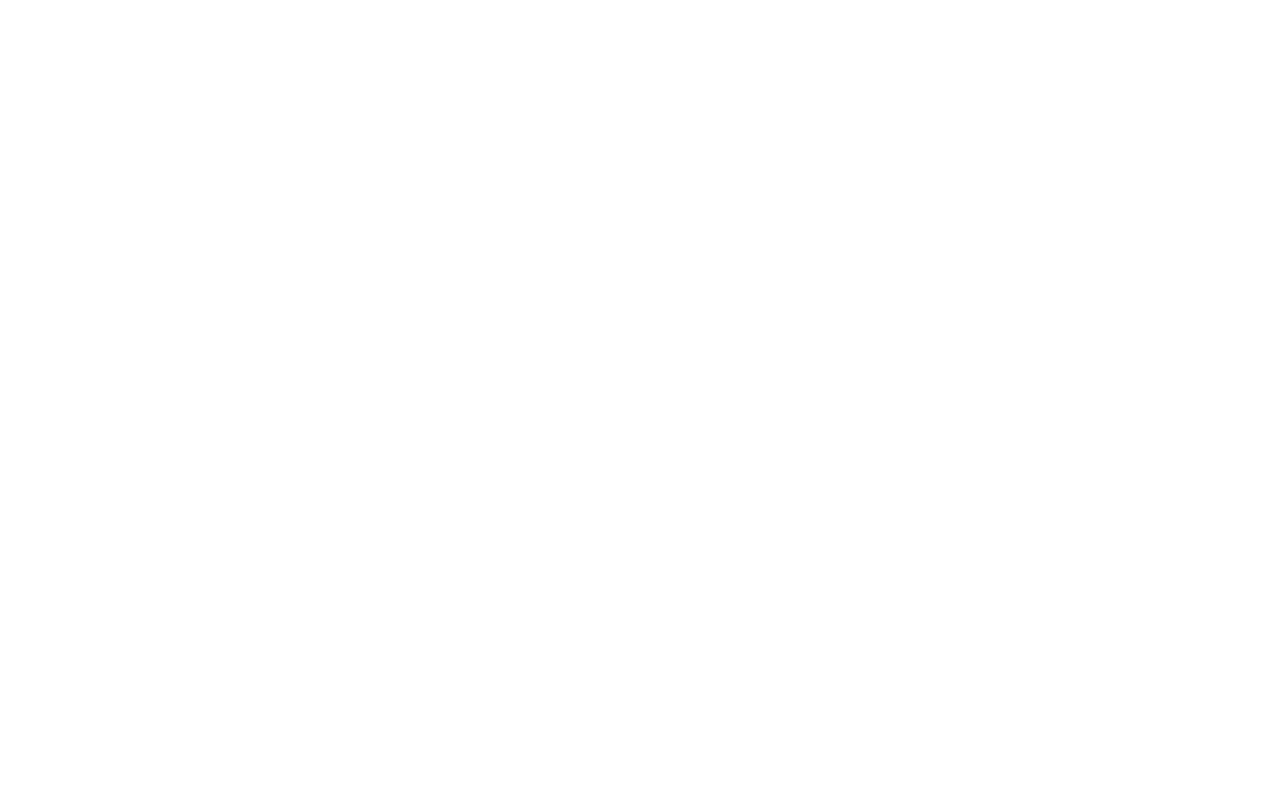
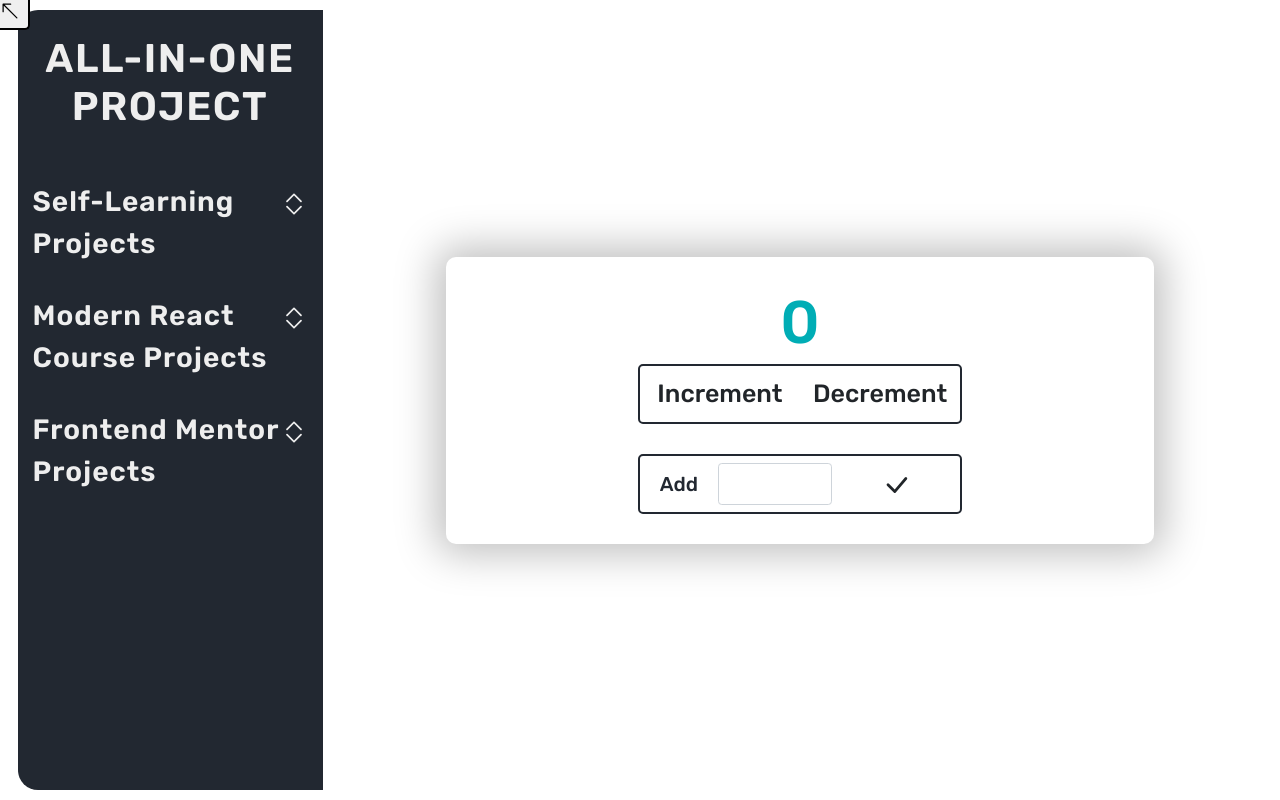
Before and after one commit to Ahmed-Shawareb-Full-Stack/all--in-one_project, a React (Vite) app: page /counter in a window 1280 px wide. Before the commit this address had no page. Built offline with nearby package versions, Linux system fonts and the light colour scheme.

Commit message:
add immer , useReducer

```diff
--- a/package.json
+++ b/package.json
@@ -9,6 +9,7 @@
     "preview": "vite preview"
   },
   "dependencies": {
+    "immer": "^9.0.18",
     "react": "^18.2.0",
     "react-dom": "^18.2.0",
     "react-icons": "^4.7.1",
--- a/src/App.jsx
+++ b/src/App.jsx
@@ -5,6 +5,7 @@
 import AccordionPage from "./pages/CP_AccordionPage";
 import DropdownPage from "./pages/CP_DropdownPage";
 import TablePage from "./pages/CP_TablePage/index";
+import CounterPage from "./pages/CP_CounterPage";
 
 import "./index.scss";
 
@@ -19,6 +20,7 @@
           <Route path="accordion" element={<AccordionPage />} />
           <Route path="dropdown" element={<DropdownPage />} />
           <Route path="table" element={<TablePage />} />
+          <Route path="counter" element={<CounterPage />} />
           //* ─── Frontend Mentor Projects ────────
           <Route path="card" element={<Project$1$Card />} />
         </Route>
--- /dev/null
+++ b/src/components/CP_Counter/index.jsx
@@ -0,0 +1,112 @@
+import React, { useReducer } from "react";
+import produce from "immer";
+import { BsCheckLg } from "react-icons/bs";
+
+import "./styles.scss";
+
+const INCREMENT_COUNT = "increment";
+const DECREMENT_COUNT = "decrement";
+const CHANGE_ADDED_VALUE = "change-added-value";
+const SUBMIT_ADDED_VALUE_FORM = "submit-added-value-form";
+
+const Counter = () => {
+  const [state, dispatch] = useReducer(produce(reducer), {
+    count: 0,
+    addedValue: 0,
+  });
+
+  const increment = () => {
+    dispatch({
+      type: INCREMENT_COUNT,
+    });
+  };
+
+  const decrement = () => {
+    dispatch({
+      type: DECREMENT_COUNT,
+    });
+  };
+
+  const handleChange = (event) => {
+    const value = parseFloat(event.target.value) || 0;
+    dispatch({
+      type: CHANGE_ADDED_VALUE,
+      payload: value,
+    });
+  };
+
+  const handleSubmit = (event) => {
+    event.preventDefault();
+    dispatch({
+      type: SUBMIT_ADDED_VALUE_FORM,
+    });
+  };
+
+  return (
+    <div className="counter">
+      <h1 className="counter__value">{state.count}</h1>
+      <div className="counter__btn--container">
+        <button
+          className="counter__btn btn counter__btn--incr"
+          onClick={increment}
+        >
+          Increment
+        </button>
+        <button
+          className="counter__btn btn counter__btn--decr"
+          onClick={decrement}
+        >
+          Decrement
+        </button>
+      </div>
+
+      <form className="counter__add-value--form" onSubmit={handleSubmit}>
+        <label htmlFor="added-value" className="counter__add-value--container">
+          <label htmlFor="added-value" className="counter__add-value--label">
+            Add
+          </label>
+          <input
+            type={`number`}
+            className="counter__add-value form-control"
+            id="added-value"
+            name="addedValue"
+            value={state.addedValue || ""}
+            onChange={handleChange}
+          />
+        </label>
+        <button
+          className="counter__btn btn counter__btn--add-value"
+          type="submit"
+        >
+          <BsCheckLg />
+        </button>
+      </form>
+    </div>
+  );
+};
+
+export default Counter;
+
+const reducer = (state, action) => {
+  switch (action.type) {
+    case INCREMENT_COUNT: {
+      state.count = state.count + 1;
+      return;
+    }
+    case DECREMENT_COUNT: {
+      state.count = state.count - 1;
+      return;
+    }
+    case CHANGE_ADDED_VALUE: {
+      state.addedValue = action.payload;
+      return;
+    }
+    case SUBMIT_ADDED_VALUE_FORM: {
+      state.count = state.count + state.addedValue;
+      state.addedValue = 0;
+      return;
+    }
+    default:
+      return;
+  }
+};
--- /dev/null
+++ b/src/components/CP_Counter/styles.scss
@@ -0,0 +1,78 @@
+@import "../../scss/abstracts/variables";
+
+.counter {
+  width: 75%;
+  box-shadow: 0px 0px 40px 10px rgba(0, 0, 0, 0.25);
+  border-radius: 10px;
+  display: flex;
+  flex-direction: column;
+  align-items: center;
+  padding: 3rem;
+
+  &__value {
+    font-size: 6rem;
+    color: $color-f;
+  }
+
+  &__btn {
+    width: 50%;
+    font-size: 2.5rem;
+    font-weight: 500;
+    &:active {
+      color: $color-f !important;
+    }
+
+    &--container {
+      border: 2px solid $color-s;
+      border-radius: 5px;
+      display: flex;
+      justify-content: space-around;
+      width: 50%;
+      height: 6rem;
+      margin-bottom: 3rem;
+    }
+
+    &--incr {
+      border-radius: 0px;
+    }
+
+    &--decr {
+      border-radius: 0px;
+    }
+
+    &--add-value {
+      width: 40%;
+      font-size: 3rem;
+    }
+  }
+
+  &__add-value {
+    height: 75%;
+    font-size: 2rem;
+
+    &:focus {
+      border-color: $color-f;
+      box-shadow: 0 0 0 0.25rem $color-f;
+    }
+    &--form {
+      height: 6rem;
+      width: 50%;
+      border: 2px solid $color-s;
+      border-radius: 5px;
+      display: flex;
+    }
+
+    &--container {
+      width: 60%;
+      display: flex;
+      align-items: center;
+    }
+
+    &--label {
+      font-size: 2rem;
+      font-weight: 500;
+      margin-right: 2rem;
+      margin-left: 2rem;
+    }
+  }
+}
--- /dev/null
+++ b/src/pages/CP_CounterPage/index.jsx
@@ -0,0 +1,14 @@
+import React from "react";
+import Counter from "../../components/CP_Counter";
+
+import "./styles.scss";
+
+const CounterPage = () => {
+  return (
+    <div className="counter-page">
+      <Counter />
+    </div>
+  );
+};
+
+export default CounterPage;
--- /dev/null
+++ b/src/pages/CP_CounterPage/styles.scss
@@ -0,0 +1,9 @@
+.counter-page {
+  display: flex;
+  flex-direction: column;
+  overflow-y: auto;
+  align-items: center;
+  justify-content: center;
+  width: 100%;
+  height: 100vh;
+}
--- a/src/pages/navigation/index.jsx
+++ b/src/pages/navigation/index.jsx
@@ -26,6 +26,10 @@
   {
     to: "/table",
     title: "CP - Table",
+  },
+  {
+    to: "/counter",
+    title: "CP - Counter",
   },
 ];
 const frontendMentorNavLinks = [
```
Also changed, not shown: notes/sec_18-use_reducer.js (added, +51 -0 lines), 1 other file (tests, documents, lock files or other folders).
